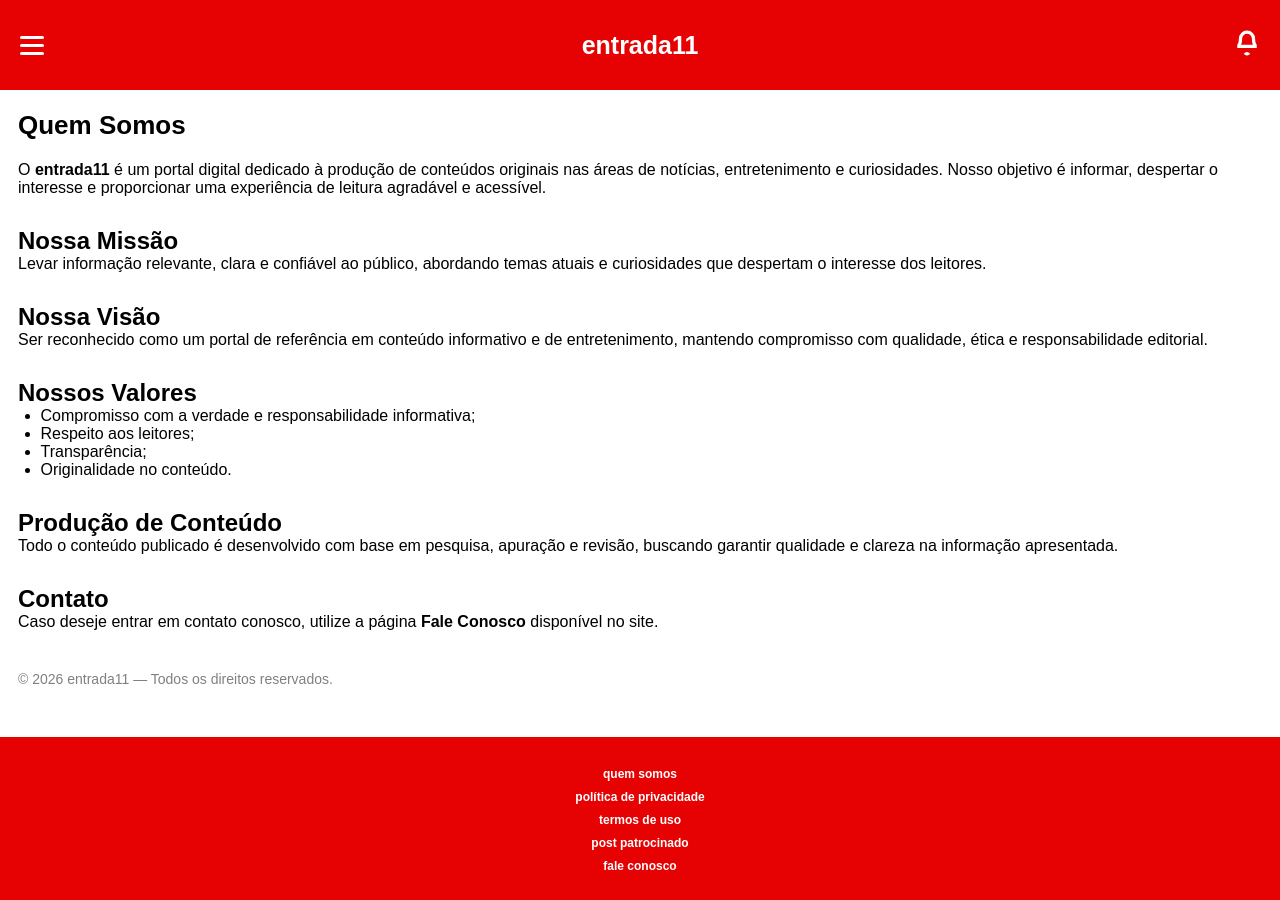
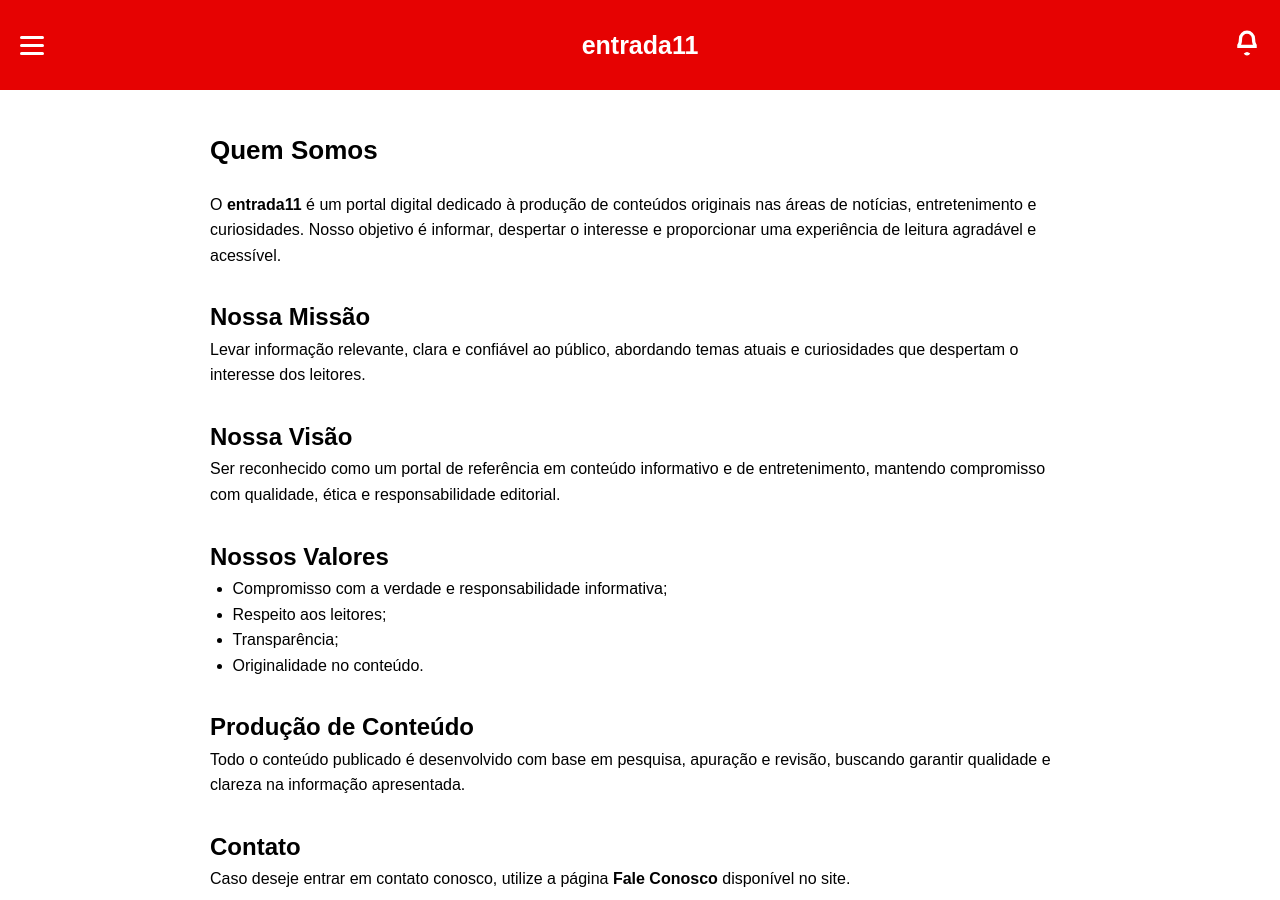
Before and after one commit to entrada11portal/entrada11portal.github.io, a Jekyll site: the page built from quem_somos.html, in a window 1280 px wide and 900 px high. Built offline with Jekyll 4.4.1, drawn with Linux system fonts in a browser that asks for light colours.

Commit message:
Update quem_somos.html

```diff
--- a/quem_somos.html
+++ b/quem_somos.html
@@ -3,6 +3,7 @@ layout: default
 title: Curiosidades
 ---
 
+<main style="margin-top: calc(10vh + 20px); padding: 20px; max-width: 900px; margin-left: auto; margin-right: auto; font-family: Arial, sans-serif; line-height: 1.6;">
 <h1 style="font-size: 26px; margin-bottom: 20px;">
 Quem Somos
 </h1>
@@ -42,3 +43,4 @@ Caso deseje entrar em contato conosco, utilize a página <strong>Fale Conosco</s
 <p style="margin-top:40px; font-size:14px; color:gray;">
 © 2026 entrada11 — Todos os direitos reservados.
 </p>
+</main>
```
